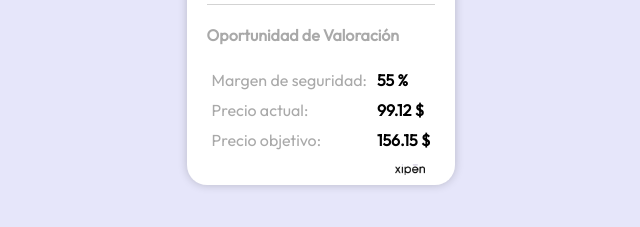
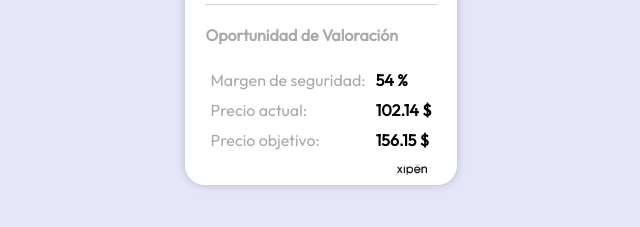
Before and after one commit to Xipen01/CROX, a plain HTML site: page index.html in a window 1280 px wide. Shown: the part 473-700 px from the top of the page, 319-959 px from the left. Drawn offline with Linux system fonts and the light colour scheme.

Commit message:
Actualizar archivo HTML generado automáticamente

```diff
--- a/index.html
+++ b/index.html
@@ -54,8 +54,8 @@
                     <p>Precio objetivo:</p>
                 </div>
                 <div class="columna">
-                    <p class="mi-clase">55 %</p>
-                    <p class="mi-clase">99.12 $</p>
+                    <p class="mi-clase">54 %</p>
+                    <p class="mi-clase">102.14 $</p>
                     <p class="mi-clase">156.15 $</p>
                 </div>
             </div>
```
